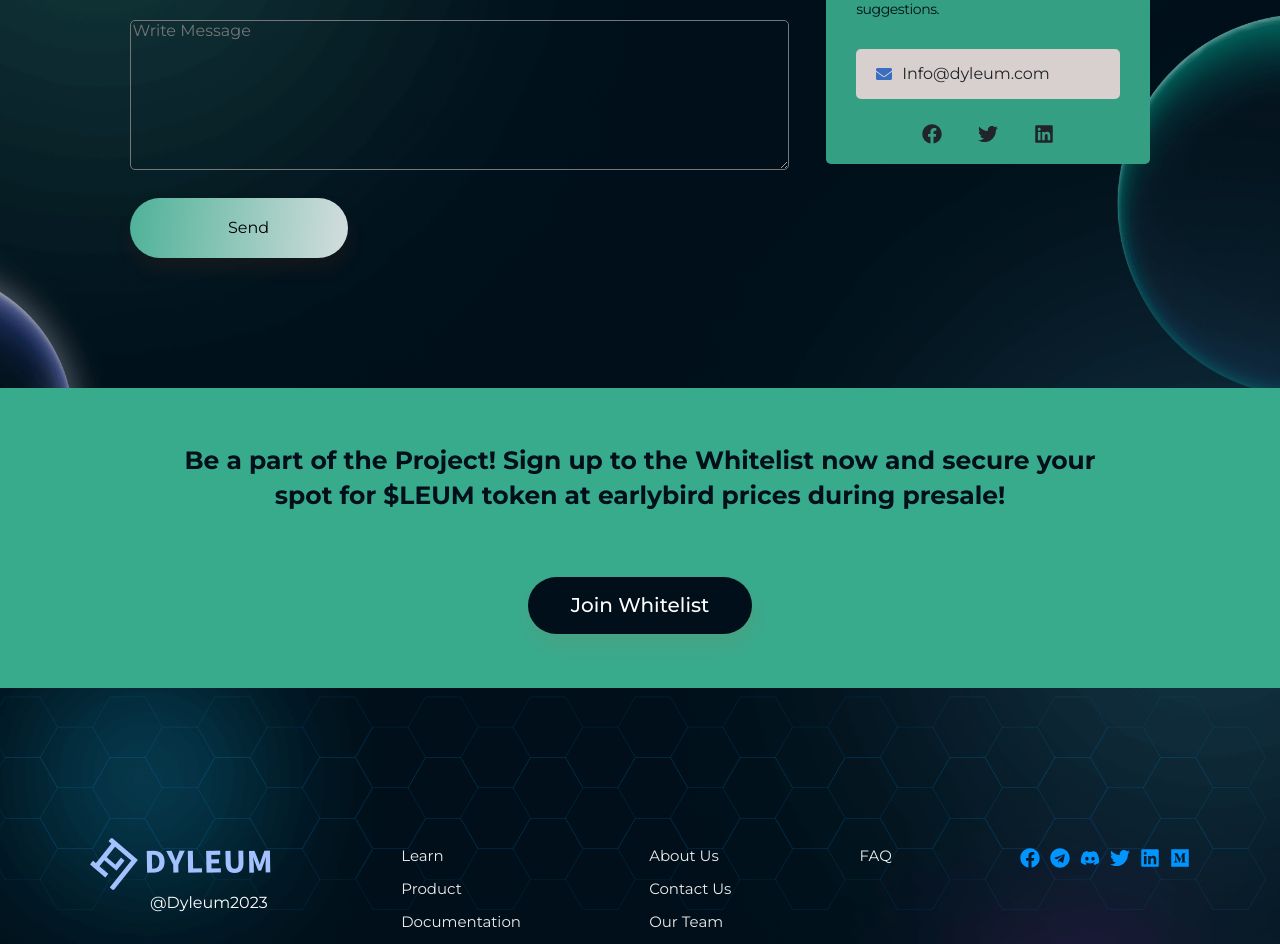
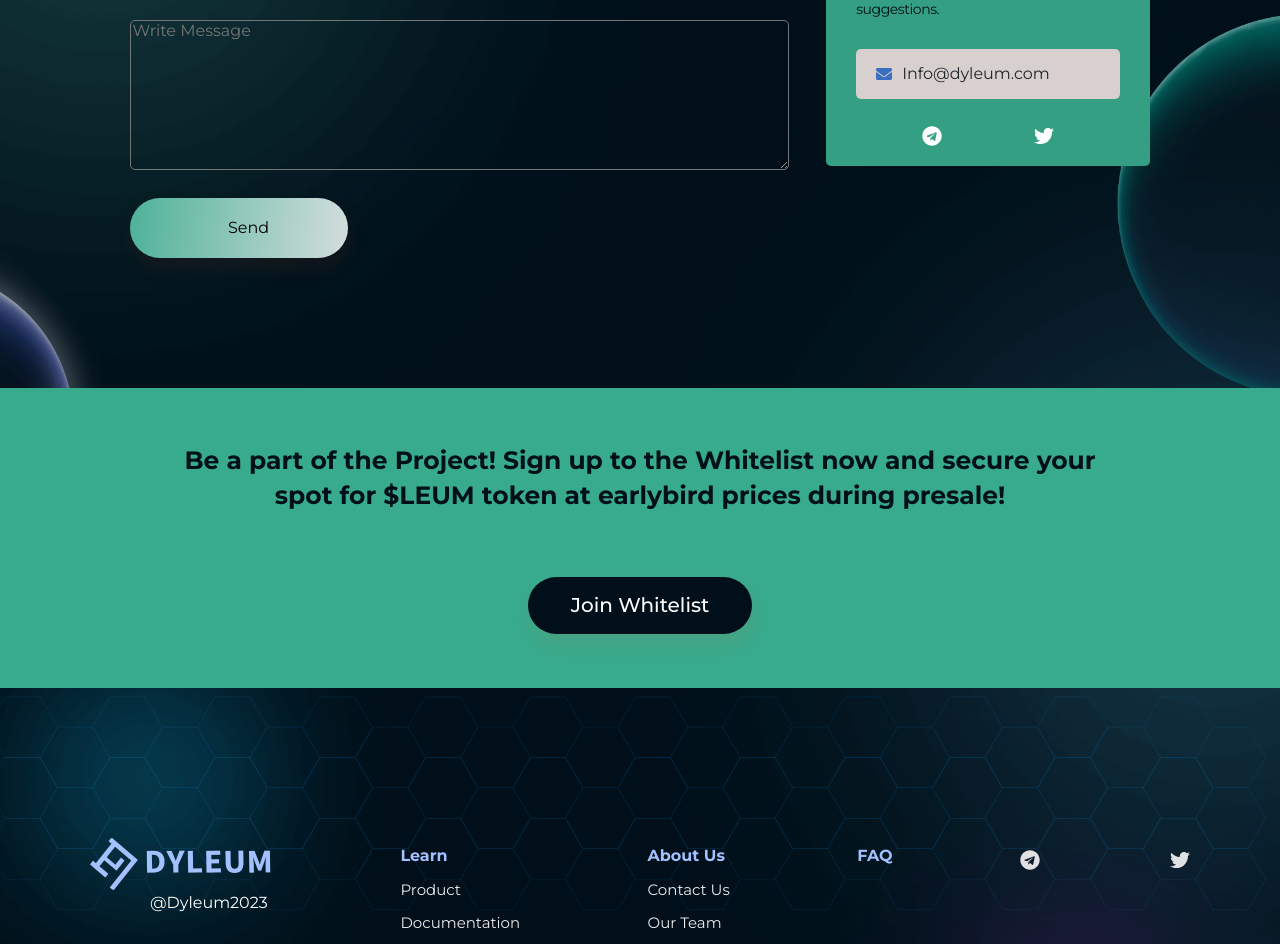
Before and after one commit to michealsource/dyleum, a React (Vite) app: page /contact in a window 1280 px wide. Shown: the part 368-1312 px from the top of the page. Built offline with nearby package versions, Linux system fonts and the light colour scheme.

Commit message:
updated some screen

```diff
--- a/src/components/Footer/Footer.jsx
+++ b/src/components/Footer/Footer.jsx
@@ -28,12 +28,19 @@ const Footer = () => {
                 </div>
                 <div>
                     <div className={styles.socialMediaLinks}>
-                        <FaFacebook />
-                        <FaTelegram />
-                        <FaDiscord />
-                        <FaTwitter />
-                        <FaLinkedin />
-                        <FaMedium />
+                        {/* <FaFacebook /> */}
+                        <a href="https://t.me/dyleum">
+                            <FaTelegram />
+                        </a>
+
+                        <a href="https://twitter.com/dyleum_com">
+                            <FaTwitter />
+                        </a>
+
+                        {/* <FaDiscord /> */}
+
+                        {/* <FaLinkedin />
+                        <FaMedium /> */}
                     </div>
                 </div>
             </div>
@@ -45,18 +52,24 @@ const Footer = () => {
                     <a href="/contact">Contact Us</a>
                     <a href="">FAQ</a>
                     <a href="/about">About Us</a>
-                    <a href="/team">Our Team</a>
-
+                    {/* <a href="/team">Our Team</a> */}
                 </div>
 
                 <div>
                     <div className={styles.mobileFooterSocialLinks}>
-                        <FaFacebook />
-                        <FaTelegram />
-                        <FaDiscord />
-                        <FaTwitter />
-                        <FaLinkedin />
-                        <FaMedium />
+                        <a href="https://t.me/dyleum" target="_blank" rel="noopener noreferrer">
+                            <FaTelegram />
+                        </a>
+
+                        <a href="https://twitter.com/dyleum_com" target="_blank" rel="noopener noreferrer">
+                            <FaTwitter />
+                        </a>
+                        {/* <FaFacebook /> */}
+                        {/* <FaTelegram /> */}
+                        {/* <FaDiscord /> */}
+                        {/* <FaTwitter /> */}
+                        {/* <FaLinkedin />
+                        <FaMedium /> */}
                     </div>
 
                     <div>
--- a/src/components/Footer/Footer.module.css
+++ b/src/components/Footer/Footer.module.css
@@ -29,7 +29,7 @@
     text-decoration: none;
 }
 
-.footerBox span:first-child {
+.footerBox a:first-child {
     color: #A3C1FF;
     font-weight: 700;
     font-size: 16px;
@@ -89,7 +89,7 @@
     }
 
     .mobileFooterLinks a {
-        font-size: 18px;
+        font-size: 15px;
         margin-bottom: 20px;
         color: #ECECEC;
     }
@@ -107,5 +107,8 @@
         font-size: 30px;
         cursor: pointer;
         color: #A3C1FF;
+        width: 30%;
+        margin-left: auto;
+        margin-right: auto;
     }
 }
--- a/src/components/Navbar/Navbar.jsx
+++ b/src/components/Navbar/Navbar.jsx
@@ -1,4 +1,4 @@
-import React, { useState } from 'react'
+import React, { useState, useEffect } from 'react'
 import './navbar.css'
 import logo from '../../assets/images/dyleumLogo.png'
 import menu from '../../assets/images/menu.png'
@@ -9,6 +9,14 @@ const Navbar = () => {
     const Toggle = () => {
         active === "linksContainer" ? setActive('linksContainer activeNavbar') : setActive('linksContainer')
     }
+
+    // useEffect(() => {
+    //     document.addEventListener("mousedown", () => {
+    //         console.log(active)
+    //         setActive('linksContainer')
+    //     })
+    // }, [])
+
     return (
         <div className='navbarContainer'>
             <img src={logo} alt="" className='img' />
@@ -18,7 +26,7 @@ const Navbar = () => {
                 <a href="/learn">Learn</a>
                 <a href="/contact">Contact</a>
                 <a href="/about">About Us</a>
-                <a href="/team">Our Team</a>
+                {/* <a href="/team">Our Team</a> */}
                 <a href="/faq">FAQ</a>
             </div>
             <img src={menu} alt="" className="menu" onClick={Toggle} />
--- a/src/components/Navbar/navbar.css
+++ b/src/components/Navbar/navbar.css
@@ -54,7 +54,7 @@ a {
         top: 7vh;
         right: 0;
         width: 100%;
-        height: 100%;
+        height: 50%;
         background-color: #283350;
         flex-direction: column;
         transform: translateX(100%);
--- a/src/pages/About/About.jsx
+++ b/src/pages/About/About.jsx
@@ -38,7 +38,7 @@ const About = () => {
                 <div className={styles.straightLine} />
 
                 <div class="row gx-5 mt-5" style={{ width: "100%", marginLeft: 'auto', marginRight: 'auto' }}>
-                    <div class="col-lg-4">
+                    <div class="col-lg-4 order-sm-first order-last">
                         <img src={about2} alt="" className={styles.aboutImg2} />
                     </div>
                     <div class="col-lg-8">
--- a/src/pages/About/About.module.css
+++ b/src/pages/About/About.module.css
@@ -98,4 +98,13 @@
         font-size: 20px;
         margin-bottom: 50px;
     }
+
+    .aboutImg2 {
+        width: 300px;
+        height: 300px;
+        display: inline-block;
+        margin-bottom: 10px;
+        margin-top: 25px;
+        /* height: 400px; */
+    }
 }
--- a/src/pages/Contact/Contact.jsx
+++ b/src/pages/Contact/Contact.jsx
@@ -4,7 +4,7 @@ import styles from './Contact.module.css'
 import AppButton from '../../components/AppButton/AppButton'
 import { ToastContainer, toast } from 'react-toastify';
 import 'react-toastify/dist/ReactToastify.css';
-import { FaFacebook, FaLinkedin, FaTwitter, FaEnvelope } from 'react-icons/fa'
+import { FaFacebook, FaLinkedin, FaTwitter, FaEnvelope, FaTelegram } from 'react-icons/fa'
 import WishList from '../../components/wishList/wishList'
 
 const Contact = () => {
@@ -61,9 +61,13 @@ const Contact = () => {
                             </div>
 
                             <div className={styles.socialMediaLinks}>
-                                <FaFacebook />
-                                <FaTwitter />
-                                <FaLinkedin />
+                                <a href="https://t.me/dyleum" target="_blank" rel="noopener noreferrer">
+                                    <FaTelegram />
+                                </a>
+                                <a href="https://twitter.com/dyleum_com" target="_blank" rel="noopener noreferrer">
+                                    <FaTwitter />
+                                </a>
+
                             </div>
                         </div>
 
--- a/src/pages/Contact/Contact.module.css
+++ b/src/pages/Contact/Contact.module.css
@@ -90,6 +90,15 @@
     margin-top: 25px;
 }
 
+.socialMediaLinks a {
+    color: #fff;
+    transition: 0.3s ease-in;
+}
+
+.socialMediaLinks a:hover {
+    color: #DFE1E3;
+}
+
 .btnBox {
     width: 218px !important;
     height: 60px !important;
```
